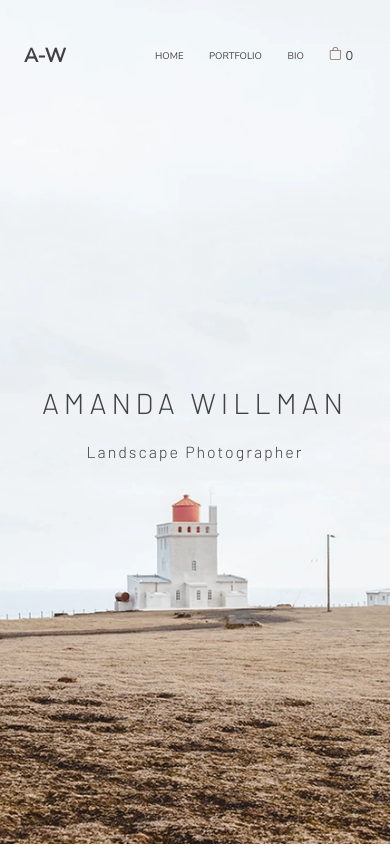
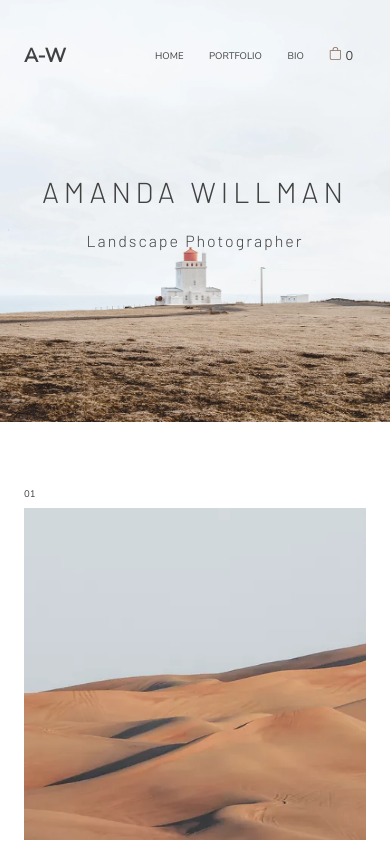
Before and after one commit to Knopkaivy/photographer-portfolio-demo, a React (Create React App) app: page / in a window 390 px wide. Shown: the top 846 px of the page. Built offline with nearby package versions, Linux system fonts and the light colour scheme.

Commit message:
Update various styles for media queries

```diff
--- a/src/index.css
+++ /dev/null
@@ -1,13 +0,0 @@
-body {
-  margin: 0;
-  font-family: -apple-system, BlinkMacSystemFont, 'Segoe UI', 'Roboto', 'Oxygen',
-    'Ubuntu', 'Cantarell', 'Fira Sans', 'Droid Sans', 'Helvetica Neue',
-    sans-serif;
-  -webkit-font-smoothing: antialiased;
-  -moz-osx-font-smoothing: grayscale;
-}
-
-code {
-  font-family: source-code-pro, Menlo, Monaco, Consolas, 'Courier New',
-    monospace;
-}
--- a/src/index.js
+++ b/src/index.js
@@ -1,7 +1,6 @@
 import React from 'react';
 import ReactDOM from 'react-dom/client';
 import { BrowserRouter } from 'react-router-dom';
-import './index.css';
 import App from './App';
 import reportWebVitals from './reportWebVitals';
 
--- a/src/styles/Footer.css
+++ b/src/styles/Footer.css
@@ -35,9 +35,13 @@
   transform: scale(1.05);
 }
 @media screen and (max-width: 576px) {
+  .Footer {
+    height: 16rem;
+  }
   .Footer__content {
     flex-direction: column-reverse;
-    justify-content: space-around;
+    justify-content: center;
+    gap: 2.5rem;
   }
   .Footer__linkList {
     width: 100%;
--- a/src/styles/Landing.css
+++ b/src/styles/Landing.css
@@ -4,3 +4,8 @@
   height: 100vh;
   position: relative;
 }
+@media screen and (max-width: 576px) {
+  .Landing {
+    height: 50vh;
+  }
+}
--- a/src/styles/LandingCarousel.css
+++ b/src/styles/LandingCarousel.css
@@ -4,7 +4,12 @@
   overflow: hidden;
 }
 .alice-carousel__stage-item img {
-  width: 100vw;
-  height: 100vh;
+  width: 100%;
+  height: 100%;
   object-fit: cover;
 }
+@media screen and (max-width: 576px) {
+  .alice-carousel__stage-item {
+    height: 50vh;
+  }
+}
--- a/src/styles/PhotoCarousel.css
+++ b/src/styles/PhotoCarousel.css
@@ -61,3 +61,10 @@
     max-height: 50vh;
   }
 }
+
+@media screen and (max-width: 450px) {
+  .PhotoCarousel__item {
+    transition: transform 0.25s ease-in;
+    padding: 0 2px;
+  }
+}
--- a/src/styles/Portfolio.css
+++ b/src/styles/Portfolio.css
@@ -15,5 +15,6 @@
   .Portfolio {
     flex-direction: column;
     flex-wrap: nowrap;
+    padding: 8rem 2rem;
   }
 }
--- a/src/styles/PortfolioCard.css
+++ b/src/styles/PortfolioCard.css
@@ -33,3 +33,8 @@
   color: inherit;
   text-decoration: none;
 }
+@media screen and (max-width: 576px) {
+  .PortfolioCard__Header {
+    margin: 1rem 0 0.5rem 0;
+  }
+}
--- a/src/styles/PurchaseForm.css
+++ b/src/styles/PurchaseForm.css
@@ -31,5 +31,9 @@
   }
   .PurchaseForm__buttonContainer {
     margin: 2.4rem 0;
+    flex-grow: 0;
+  }
+  .PurchaseForm__checkoutLink {
+    margin: 1rem 0;
   }
 }
--- a/src/styles/global.css
+++ b/src/styles/global.css
@@ -27,8 +27,6 @@ body {
   font-weight: 400;
   line-height: 1.6;
   color: var(--color-primary);
-}
-.App {
 }
 
 .container {
```
